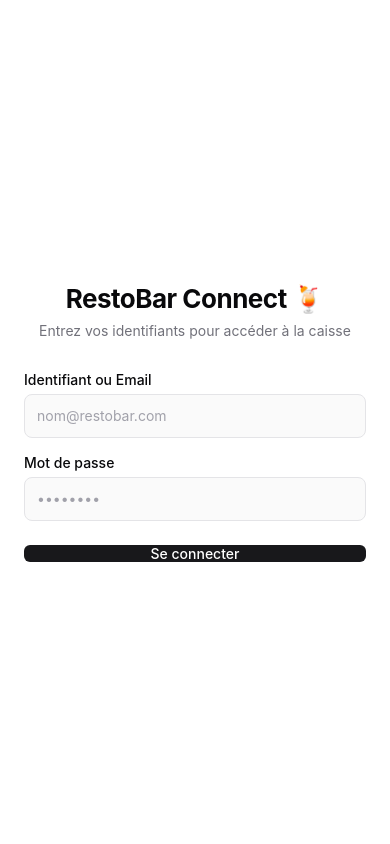
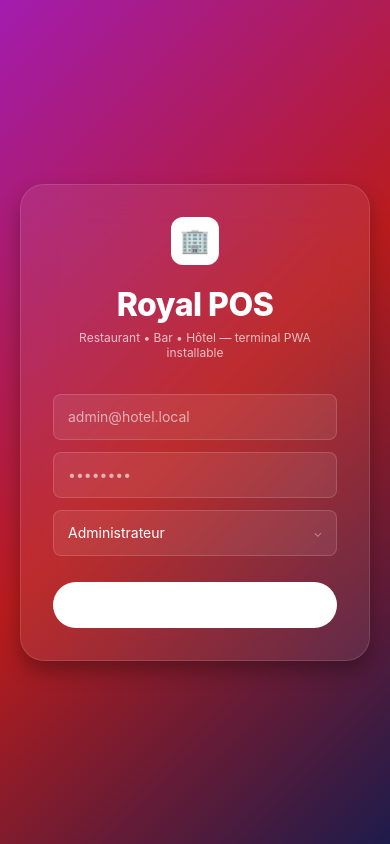
Before and after one commit to jamal0042/restobar-app, a React Native app: screen / in a window 390 px wide. Built offline with nearby package versions, Linux system fonts and the light colour scheme.

Commit message:
Auto-commit: 1 modified file

```diff
--- a/src/screens/LoginScreen.tsx
+++ b/src/screens/LoginScreen.tsx
@@ -1,7 +1,8 @@
-import React from 'react';
-import { StyleSheet, Text, View, TextInput, KeyboardAvoidingView, Platform, TouchableWithoutFeedback, Keyboard } from 'react-native';
+import React, { useState } from 'react';
+import { StyleSheet, Text, View, KeyboardAvoidingView, Platform, TouchableWithoutFeedback, Keyboard } from 'react-native';
 import { useForm, Controller } from 'react-hook-form';
 import { Button } from '../components/ui/button';
+import { Input } from '../components/ui/input';
 
 interface LoginScreenProps {
 onLoginSuccess: () => void;
@@ -13,8 +14,7 @@ defaultValues: { email: '', password: '' }
 });
 
 const onSubmit = (data: any) => {
-// Simulation de connexion pour votre RestoBar
-console.log("Tentative de connexion :", data);
+console.log("Connexion réussie :", data);
 onLoginSuccess();
 };
 
@@ -23,81 +23,162 @@ return (
     behavior={Platform.OS === 'ios' ? 'padding' : 'height'}
     style={styles.container}
 >
+    {/* Arrière-plan dégradé simulé via styles pour une compatibilité Web/Mobile immédiate */}
+    <View style={styles.gradientBg}>
     <TouchableWithoutFeedback onPress={Keyboard.dismiss}>
         <View style={styles.inner}>
 
-        <View style={styles.header}>
-        <Text style={styles.title}>RestoBar Connect 🍹</Text>
-        <Text style={styles.subtitle}>Entrez vos identifiants pour accéder à la caisse</Text>
+        {/* Boîtier Glassmorphism */}
+        <View style={styles.glassCard}>
+
+            {/* Icône du haut */}
+            <View style={styles.iconContainer}>
+            <Text style={styles.iconText}>🏢</Text>
             </View>
 
+            {/* Titres */}
+            <Text style={styles.title}>Royal POS</Text>
+            <Text style={styles.subtitle}>Restaurant • Bar • Hôtel — terminal PWA installable</Text>
+
+            {/* Formulaire */}
             <View style={styles.form}>
+
             {/* Champ Email */}
-        <Text style={[styles.label, errors.email && styles.labelError]}>Identifiant ou Email</Text>
             <Controller
                 control={control}
-            rules={{ required: "L'identifiant est obligatoire" }}
+                rules={{ required: true }}
                 name="email"
                 render={({ field: { onChange, onBlur, value } }) => (
-            <TextInput
-                style={[styles.input, errors.email && styles.inputError]}
-                placeholder="nom@restobar.com"
-                placeholderTextColor="#a1a1aa"
+                <Input
+                    placeholder="admin@hotel.local"
                     onBlur={onBlur}
                     onChangeText={onChange}
                     value={value}
                     autoCapitalize="none"
+                    style={errors.email && styles.inputError}
                 />
                 )}
             />
-        {errors.email && <Text style={styles.errorText}>{errors.email.message}</Text>}
 
             {/* Champ Mot de passe */}
-        <Text style={[styles.label, errors.password && styles.labelError, { marginTop: 16 }]}>Mot de passe</Text>
             <Controller
                 control={control}
-            rules={{ required: "Le mot de passe est obligatoire" }}
+                rules={{ required: true }}
                 name="password"
                 render={({ field: { onChange, onBlur, value } }) => (
-            <TextInput
-                style={[styles.input, errors.password && styles.inputError]}
+                <Input
                     placeholder="••••••••"
-                placeholderTextColor="#a1a1aa"
                     secureTextEntry
                     onBlur={onBlur}
                     onChangeText={onChange}
                     value={value}
                     autoCapitalize="none"
+                    style={errors.password && styles.inputError}
                 />
                 )}
             />
-        {errors.password && <Text style={styles.errorText}>{errors.password.message}</Text>}
 
-        {/* Bouton de soumission qui utilise votre composant UI personnalisé */}
+            {/* Sélecteur de Rôle statique (Fidèle à la maquette) */}
+            <View style={styles.selectFake}>
+                <Text style={styles.selectFakeText}>Administrateur</Text>
+                <Text style={styles.selectArrow}>⌃</Text>
+            </View>
+
+            {/* Bouton Connexion Sécurisée */}
             <Button
-            label="Se connecter"
+                label="Connexion sécurisée"
                 onPress={handleSubmit(onSubmit)}
                 variant="default"
-            style={{ marginTop: 24 }}
+                style={styles.submitBtn}
             />
             </View>
 
         </View>
+        </View>
     </TouchableWithoutFeedback>
+    </View>
 </KeyboardAvoidingView>
 );
 }
 
 const styles = StyleSheet.create({
-container: { flex: 1, backgroundColor: '#ffffff' },
-inner: { flex: 1, justifyContent: 'center', padding: 24 },
-header: { marginBottom: 32, alignItems: 'center' },
-title: { fontSize: 26, fontWeight: '700', color: '#09090b', letterSpacing: -0.5 },
-subtitle: { fontSize: 14, color: '#71717a', textAlign: 'center', marginTop: 8 },
+container: { flex: 1 },
+gradientBg: {
+flex: 1,
+// Dégradé riche violet-rouge fidèle à l'image
+backgroundColor: '#800040',
+backgroundImage: Platform.OS === 'web' ? 'linear-gradient(135deg, #a21caf 0%, #b91c1c 50%, #1e1b4b 100%)' : undefined,
+justifyContent: 'center',
+alignItems: 'center',
+},
+inner: { width: '100%', maxWidth: 420, padding: 20 },
+glassCard: {
+backgroundColor: 'rgba(255, 255, 255, 0.07)',
+borderRadius: 24,
+padding: 32,
+borderWidth: 1,
+borderColor: 'rgba(255, 255, 255, 0.12)',
+alignItems: 'center',
+// Ombres fluides (Web & Mobile)
+shadowColor: '#000',
+shadowOffset: { width: 0, height: 10 },
+shadowOpacity: 0.3,
+shadowRadius: 20,
+elevation: 10,
+...Platform.select({
+    web: {
+    backdropFilter: 'blur(20px)',
+    WebkitBackdropFilter: 'blur(20px)',
+    }
+})
+},
+iconContainer: {
+width: 48,
+height: 48,
+backgroundColor: '#ffffff',
+borderRadius: 12,
+justifyContent: 'center',
+alignItems: 'center',
+marginBottom: 20,
+},
+iconText: { fontSize: 24 },
+title: {
+fontSize: 32,
+fontWeight: '800',
+color: '#ffffff',
+textAlign: 'center',
+letterSpacing: -0.5,
+},
+subtitle: {
+fontSize: 12,
+color: 'rgba(255, 255, 255, 0.7)',
+textAlign: 'center',
+marginTop: 6,
+marginBottom: 28,
+},
 form: { width: '100%' },
-label: { fontSize: 14, fontWeight: '500', color: '#09090b', marginBottom: 6 },
-labelError: { color: '#ef4444' },
-input: { height: 44, borderWidth: 1, borderColor: '#e4e4e7', borderRadius: 8, paddingHorizontal: 12, fontSize: 14, color: '#09090b', backgroundColor: '#fafafa' },
-inputError: { borderColor: '#ef4444', backgroundColor: '#fef2f2' },
-errorText: { fontSize: 12, color: '#ef4444', marginTop: 4, fontWeight: '500' }
+inputError: {
+borderColor: 'rgba(239, 68, 68, 0.5)',
+backgroundColor: 'rgba(239, 68, 68, 0.05)',
+},
+selectFake: {
+height: 46,
+backgroundColor: 'rgba(255, 255, 255, 0.08)',
+borderWidth: 1,
+borderColor: 'rgba(255, 255, 255, 0.15)',
+borderRadius: 8,
+paddingHorizontal: 14,
+flexDirection: 'row',
+justifyContent: 'space-between',
+alignItems: 'center',
+marginVertical: 6,
+},
+selectFakeText: { color: '#ffffff', fontSize: 14 },
+selectArrow: { color: 'rgba(255, 255, 255, 0.4)', transform: [{ rotate: '180deg' }], fontSize: 12 },
+submitBtn: {
+backgroundColor: '#ffffff',
+height: 46,
+borderRadius: 24,
+marginTop: 20,
+},
 });
```
Lines whose indentation alone changed are shown as unchanged.
